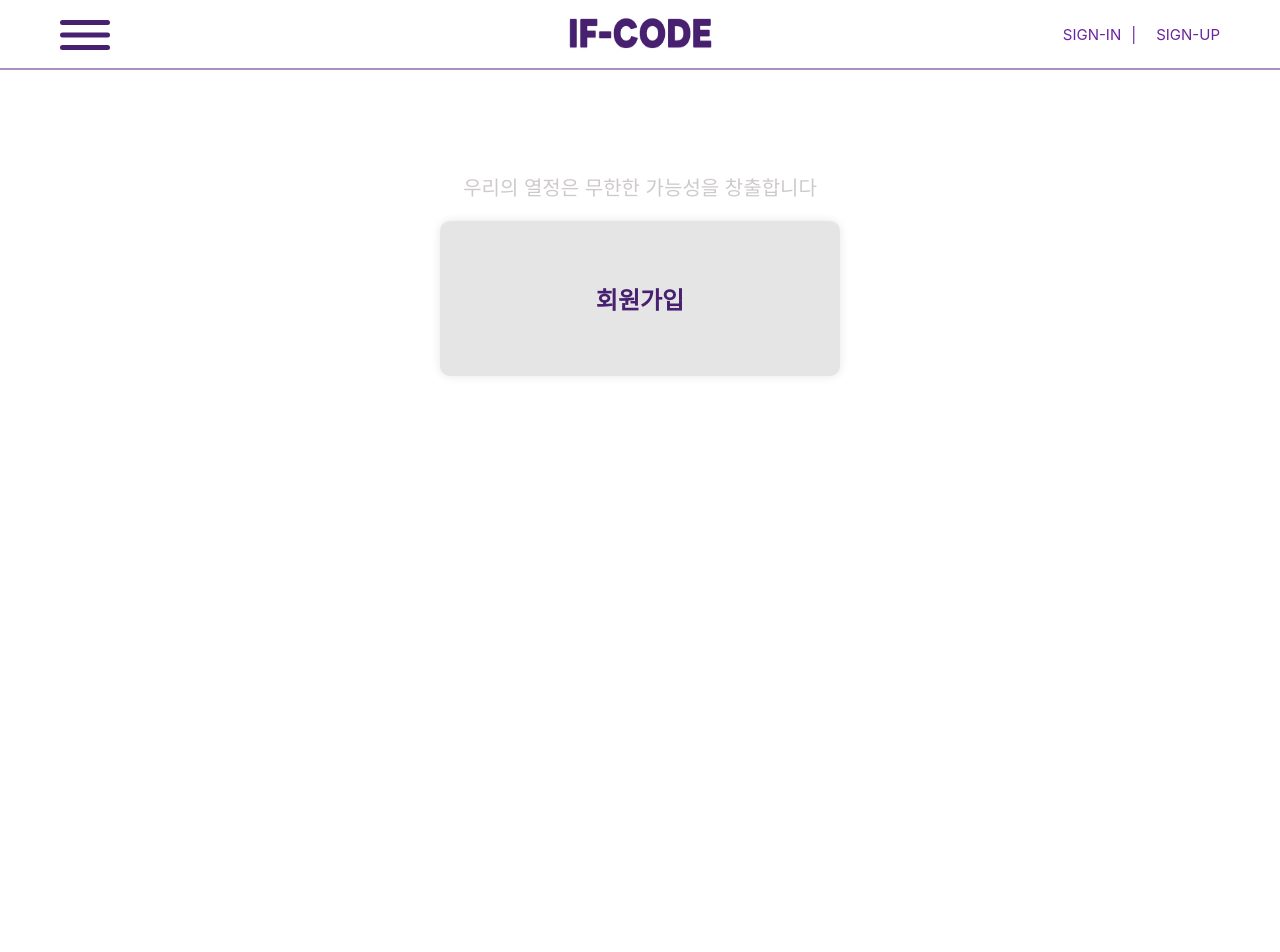
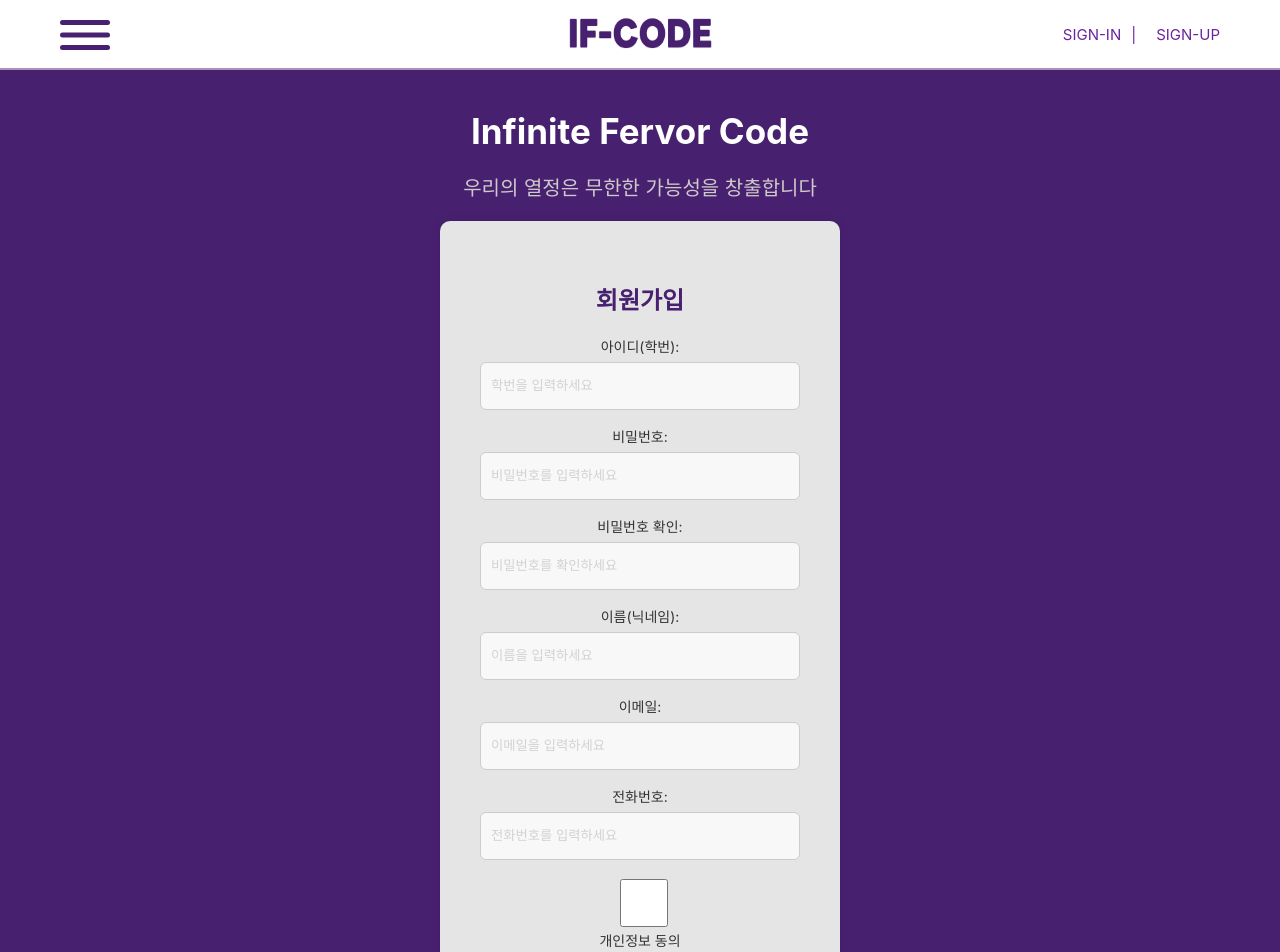
Before and after one commit to shin-yeseong/project_IF-CODE, a React (Create React App) app in the folder frontend/: page /signup in a window 1280 px wide. Shown: the top 952 px of the page. Before the commit the page ends 800 px from the top, so only its background shows below. Built offline with nearby package versions, Linux system fonts and the light colour scheme.

Commit message:
모듈css적용

```diff
--- a/frontend/src/pages/main.js
+++ b/frontend/src/pages/main.js
@@ -1,5 +1,5 @@
 import React from "react";
-import "../styles/main.css";
+import styles from "../styles/main.module.css"; // ✅ 올바른 import 방식
 import Header from "../components/header";
 import Footer from "../components/footer";
 
@@ -7,29 +7,27 @@ function Main() {
   return (
     <>
       <Header />
-    <main id="home-main">
-      <div className="mainimg">
+      <main className={styles.homeMain}> {/* ✅ id 대신 className으로 변경 */}
+        <div className={styles.mainImg}>
           <img src="img/main-img.png" alt="img"></img>
         </div>
-      <div className="box-title">New.</div>
+        <div className={styles.boxTitle}>New.</div>
 
-      <div id="box">
+        <div className={styles.box}>
           {[
             { text: "#STUDY", link: "게시글링크" },
             { text: "#COMPETITION", link: "게시글링크" },
             { text: "#JOB POSTING", link: "#게시글링크" }
           ].map((item, index) => (
-          <a key={index} href={item.link} className="block">
-            <div className="bt">{item.text}</div>
-            <div className="bb"></div>
+            <a key={index} href={item.link} className={styles.block}>
+              <div className={styles.bt}>{item.text}</div>
+              <div className={styles.bb}></div>
             </a>
           ))}
         </div>
       </main>
-
       <Footer />
     </>
-
   );
 }
 
--- a/frontend/src/pages/sign-up.js
+++ b/frontend/src/pages/sign-up.js
@@ -1,5 +1,5 @@
 import React, { useState } from "react";
-import styles from "../styles/signup.module.css";
+import styles from "../styles/signup.module.css"; // ✅ 모듈 CSS 적용
 import Header from "../components/header";
 
 function Signup() {
@@ -21,6 +21,7 @@ function Signup() {
       alert("개인정보 동의를 확인해주세요.");
       return;
     }
+
     console.log("회원가입 정보:", { userId, password, name, email, phone });
   };
 
@@ -34,12 +35,99 @@ function Signup() {
         <div className={styles.signupWrapper}>
           <h2>회원가입</h2>
           <form onSubmit={handleSubmit} className={styles.signupForm}>
+            <div>
+              <label htmlFor="userId">아이디(학번):</label>
+              <input
+                type="text"
+                name="userId"
+                id="userId"
+                placeholder="학번을 입력하세요"
+                value={userId}
+                onChange={(e) => setUserId(e.target.value)}
+              />
+            </div>
 
+            <div>
+              <label htmlFor="password">비밀번호:</label>
+              <input
+                type="password"
+                name="password"
+                id="password"
+                placeholder="비밀번호를 입력하세요"
+                value={password}
+                onChange={(e) => setPassword(e.target.value)}
+              />
+            </div>
+
+            <div>
+              <label htmlFor="confirmPassword">비밀번호 확인:</label>
+              <input
+                type="password"
+                name="confirmPassword"
+                id="confirmPassword"
+                placeholder="비밀번호를 확인하세요"
+                value={confirmPassword}
+                onChange={(e) => setConfirmPassword(e.target.value)}
+              />
+            </div>
+
+            <div>
+              <label htmlFor="name">이름(닉네임):</label>
+              <input
+                type="text"
+                name="name"
+                id="name"
+                placeholder="이름을 입력하세요"
+                value={name}
+                onChange={(e) => setName(e.target.value)}
+              />
+            </div>
+
+            <div>
+              <label htmlFor="email">이메일:</label>
+              <input
+                type="email"
+                name="email"
+                id="email"
+                placeholder="이메일을 입력하세요"
+                value={email}
+                onChange={(e) => setEmail(e.target.value)}
+              />
+            </div>
+
+            <div>
+              <label htmlFor="phone">전화번호:</label>
+              <input
+                type="text"
+                name="phone"
+                id="phone"
+                placeholder="전화번호를 입력하세요"
+                value={phone}
+                onChange={(e) => setPhone(e.target.value)}
+              />
+            </div>
+
+            <div>
+              <label>
+                <input
+                  type="checkbox"
+                  name="agree"
+                  checked={agree}
+                  onChange={() => setAgree(!agree)}
+                />
+                개인정보 동의
+              </label>
+            </div>
+
+            <div>
+              <button type="submit">회원가입</button>
+            </div>
           </form>
         </div>
       </div>
       </main>
     </>
+
   );
 }
 
--- a/frontend/src/styles/main.css
+++ b/frontend/src/styles/main.module.css
@@ -1,9 +1,10 @@
-body {
+/* styles/main.module.css */
+.body {
   padding-top: 70px;
   margin: 0;
 }
 
-.box-title {
+.boxTitle {
   background: #ffffff;
   margin: 0px 60px 0 60px;
   border-bottom: 2px solid #482070;
@@ -13,7 +14,7 @@ body {
   font-style: italic;
 }
 
-#box {
+.box {
   background: #ffffff;
   display: flex;
   margin: 25px 60px 50px 60px;
@@ -21,7 +22,7 @@ body {
   justify-content: space-between;
 }
 
-#box .block {
+.block {
   background: #ffffff;
   width: 400px;
   height: 500px;
@@ -29,7 +30,7 @@ body {
   text-decoration: none;
 }
 
-#box .block .bt {
+.bt {
   line-height: 30px;
   justify-content: center;
   border-radius: 10px 10px 0 0;
@@ -43,12 +44,12 @@ body {
   text-align: center;
 }
 
-#box .block .bt:hover {
+.bt:hover {
   color: #482070;
   text-decoration: underline;
 }
 
-#box .block .bb {
+.bb {
   box-shadow: 2px 2px 5px gray;
   opacity: 0.6;
   border-radius: 30px;
--- a/frontend/src/styles/signup.module.css
+++ b/frontend/src/styles/signup.module.css
@@ -1,5 +1,8 @@
 .signupMain {
   display: flex;
+  padding-top: 70px;
+  padding-bottom: 100px;
+  background-color: #482070;
   flex-direction: column;
 }
 
```
Lines whose indentation alone changed are shown as unchanged.
